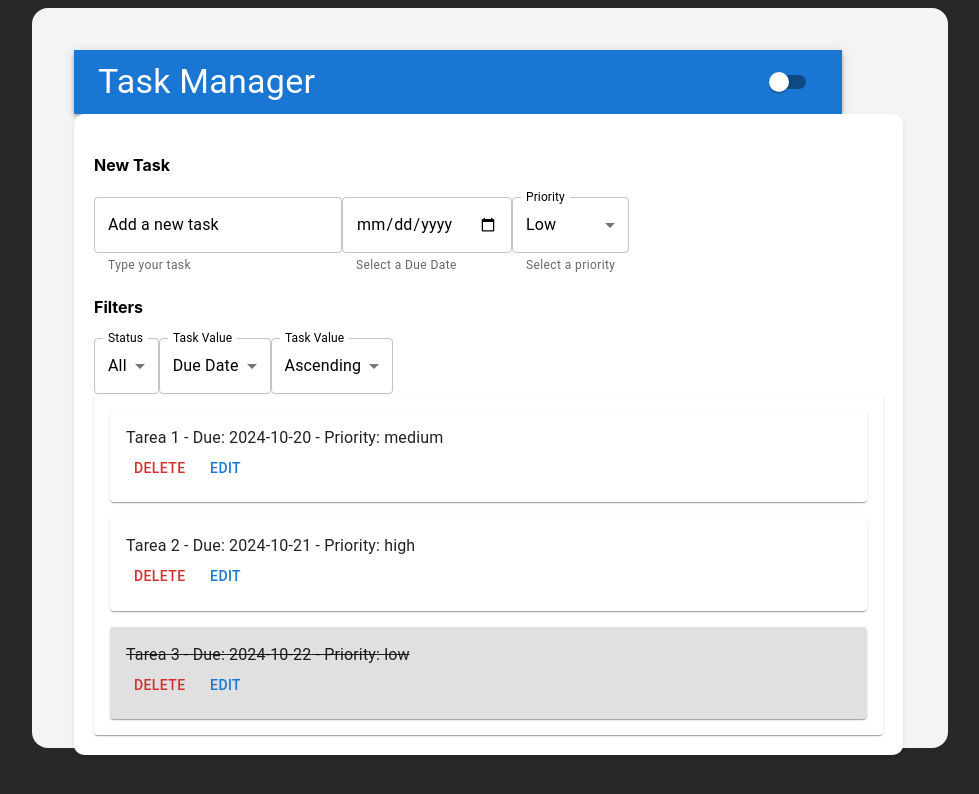
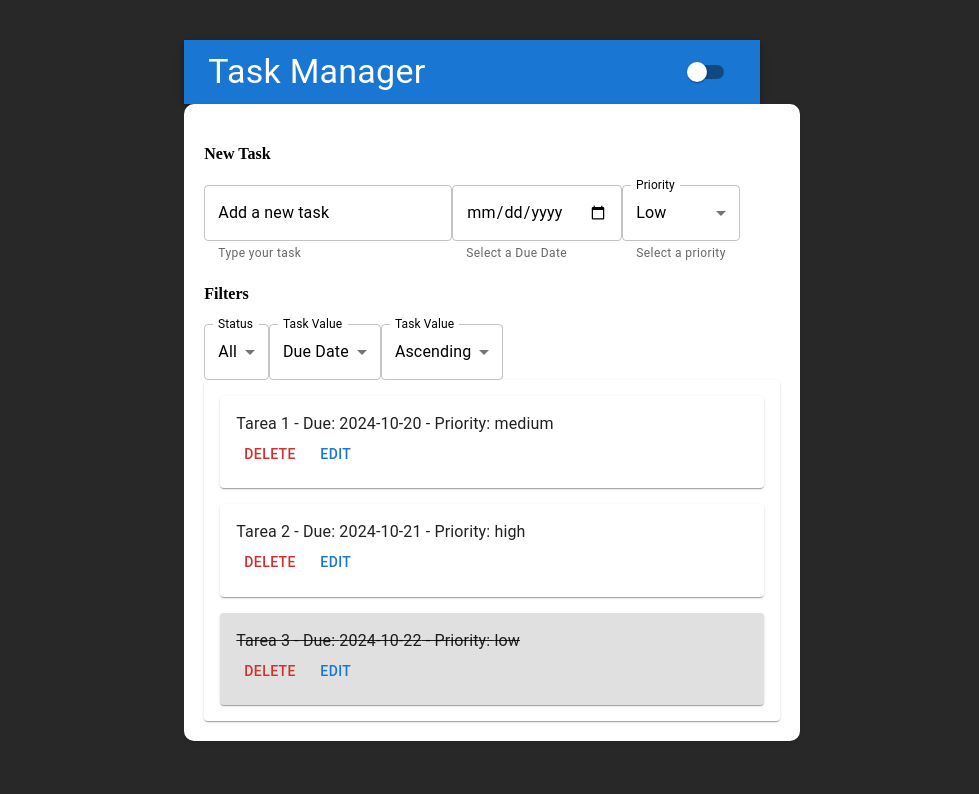
Before and after one commit to DJ2513/todo_list, a React (Vite) app: page / in a window 1280 px wide. Shown: the top 794 px of the page, without its empty margins (150-1129 px from the left). Built offline with nearby package versions, Linux system fonts and the light colour scheme.

Commit message:
Final project done

```diff
--- a/src/App.css
+++ b/src/App.css
@@ -10,7 +10,6 @@
   border-radius: 10px;
   box-shadow: 5px 5px 10px rgba(0, 0, 0, 0.4);
   transition: all 400ms;
-  padding: 10px;
 }
 
 .title {
--- a/src/App.tsx
+++ b/src/App.tsx
@@ -1,7 +1,7 @@
 'use client';
 import { useState } from 'react';
 import Header from './components/Header';
-import DragDropLists from './components/TaskList';
+import TaskList from './components/TaskList';
 import './styles/global.scss'; // Import global styles
 
 const App = () => {
@@ -13,11 +13,11 @@ const App = () => {
 
   return (
     <div className={`dashboard ${darkMode ? 'dark-mode' : ''}`}
-      style={{ transition: '1s ease', borderRadius: '1rem', height: '90dvh' }}>
+      style={{ transition: '1s ease', borderRadius: '1rem'}}>
       <div className="main-content">
         <Header toggleDarkMode={toggleDarkMode} darkMode={darkMode} />
         <div className="tasks" style={{ transition: '1s ease' }}>
-          <DragDropLists darkMode={darkMode} toggleDarkMode={toggleDarkMode} />
+          <TaskList darkMode={darkMode} toggleDarkMode={toggleDarkMode} />
         </div>
       </div>
     </div>
--- a/src/components/Header.tsx
+++ b/src/components/Header.tsx
@@ -8,7 +8,7 @@ interface HeaderProps {
 
 const Header: React.FC<HeaderProps> = ({ toggleDarkMode, darkMode }) => {
   return (
-    <AppBar position="static" style={{ backgroundColor: darkMode ? '#1e1e1e' : '', transition: "1s ease", width: "60dvw" }}>
+    <AppBar position="static" style={{ backgroundColor: darkMode ? '#1e1e1e' : '', transition: "1s ease" }}>
       <Toolbar>
         <Typography variant="h4" component="div" sx={{ flexGrow: 1 }}>
           Task Manager
--- a/src/components/TaskList.scss
+++ b/src/components/TaskList.scss
@@ -5,6 +5,7 @@
   box-shadow: 0 2px 4px rgba(0, 0, 0, 0.1);
   width: 100%;
   min-height: 400px;
+  overflow: auto;
 
   &.dark-mode {
     background-color: #333;
--- a/src/components/TaskList.tsx
+++ b/src/components/TaskList.tsx
@@ -50,7 +50,7 @@ const initialTasks: ListsState = {
   ],
 };
 
-const TaskList: React.FC<{ darkMode: boolean }> = ({ darkMode }) => {
+const TaskList: React.FC<{ darkMode: boolean, toggleDarkMode: () => void }> = ({ darkMode }) => {
   const [lists, setLists] = useState<ListsState>(initialTasks);
   const [newTask, setNewTask] = useState<string>('');
   const [newDueDate, setNewDueDate] = useState<string>('');
@@ -211,8 +211,8 @@ const TaskList: React.FC<{ darkMode: boolean }> = ({ darkMode }) => {
           </MenuItem>
         ))}
       </TextField>
-      <br />
 
+      <div className="tasks">
         <Paper className={`list-container ${darkMode ? 'dark-mode' : ''}`}>
           {sortedTasks.map((task) => (
             <Paper
@@ -250,6 +250,7 @@ const TaskList: React.FC<{ darkMode: boolean }> = ({ darkMode }) => {
             </Paper>
           ))}
         </Paper>
+      </div>
     </section>
   );
 };
--- a/src/index.css
+++ /dev/null
@@ -1,5 +0,0 @@
-:root {
-  display: flex;
-  justify-content: center;
-  background-color: #282828;
-}
--- /dev/null
+++ b/src/index.scss
@@ -0,0 +1,11 @@
+:root {
+  display: flex;
+  justify-content: center;
+  background-color: #282828;
+  width: 100dvw;
+  height: 100dvh;
+  &.dark-mode {
+    background-color: #1e1e1e;
+    /* Dark mode content background */
+  }
+}
--- a/src/main.tsx
+++ b/src/main.tsx
@@ -1,7 +1,7 @@
 import { StrictMode } from 'react'
 import { createRoot } from 'react-dom/client'
 import App from './App.tsx'
-import './index.css'
+import './index.scss'
 
 createRoot(document.getElementById('root')!).render(
   <StrictMode>
--- a/src/styles/global.scss
+++ b/src/styles/global.scss
@@ -1,23 +1,12 @@
-body {
-  display: flex;
-  justify-content: center;
-  font-family: 'Inter', sans-serif;
-  background-color: #f3f4f6;
-  /* Light mode background */
-  border-radius: 1rem;
 
-  &.dark-mode {
-    border-radius: 1rem;
-    background-color: #121212;
-    /* Dark mode background */
-    color: white;
-    /* Light text color in dark mode */
-  }
-}
 
 .app-container {
   display: flex;
-  height: 100vh;
+
+  &.dark-mode {
+    background-color: #1e1e1e;
+    /* Dark mode content background */
+  }
 }
 
 .main-content {
@@ -34,11 +23,10 @@ body {
   display: grid;
   grid-template-columns: 16fr .5fr;
   gap: 1rem;
-  padding: 10px;
   transition: 1s ease;
   border-radius: 1rem;
-  height: 90dvh;
-  width: 70dvw;
+  height: 100%;
+  width: 100%;
 
   &.dark-mode {
     background-color: #1e1e1e;
```
Also changed, not shown: src/components/Header.scss (+0 -18 lines). Lines whose indentation alone changed are shown as unchanged.
